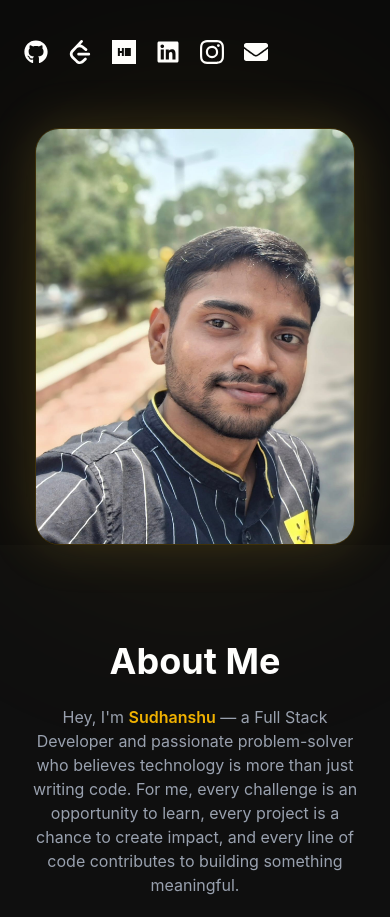
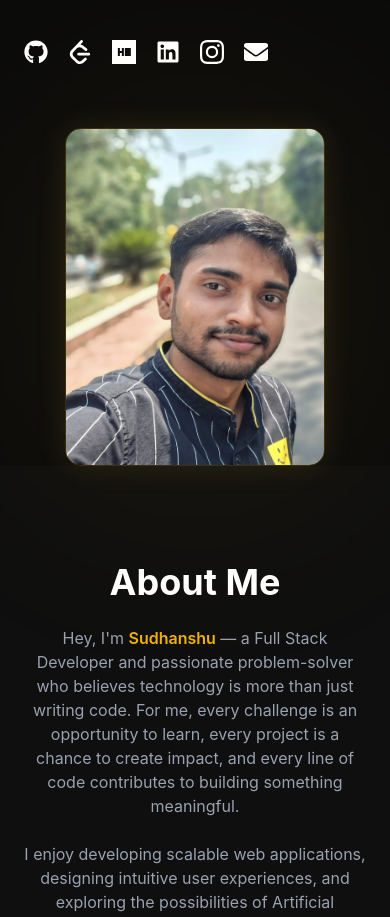
Before and after one commit to MoharanaSudhanshu/portfolio, a React (Vite) app: page / in a window 390 px wide. Shown: the part 888-1805 px from the top of the page. Built offline with nearby package versions, Linux system fonts and the light colour scheme.

Commit message:
Refactor Hero component image for responsiveness
Updated image properties for better responsiveness and styling.

```diff
--- a/src/components/Hero.jsx
+++ b/src/components/Hero.jsx
@@ -199,24 +199,26 @@ function Hero() {
           <div className="relative">
             <div className="absolute inset-0 bg-yellow-500/10 blur-[120px] rounded-full"></div>
 
+
           <img
             src={profile}
             alt="Sudhanshu Moharana"
             className="
               relative
-            w-[320px]
-            md:w-[450px]
-            lg:w-[500px]
-            rounded-3xl
+              w-[260px]
+              sm:w-[300px]
+              md:w-[330px]
+              lg:w-[360px]
+              rounded-2xl
               object-cover
               border
               border-yellow-500/20
-            shadow-[0_0_50px_rgba(212,175,55,0.2)]
-            hover:scale-105
+              shadow-[0_0_30px_rgba(212,175,55,0.12)]
               transition-all
               duration-500
             "
           />
+
           </div>
         </motion.div>
       </div>
```
Lines whose indentation alone changed are shown as unchanged.
